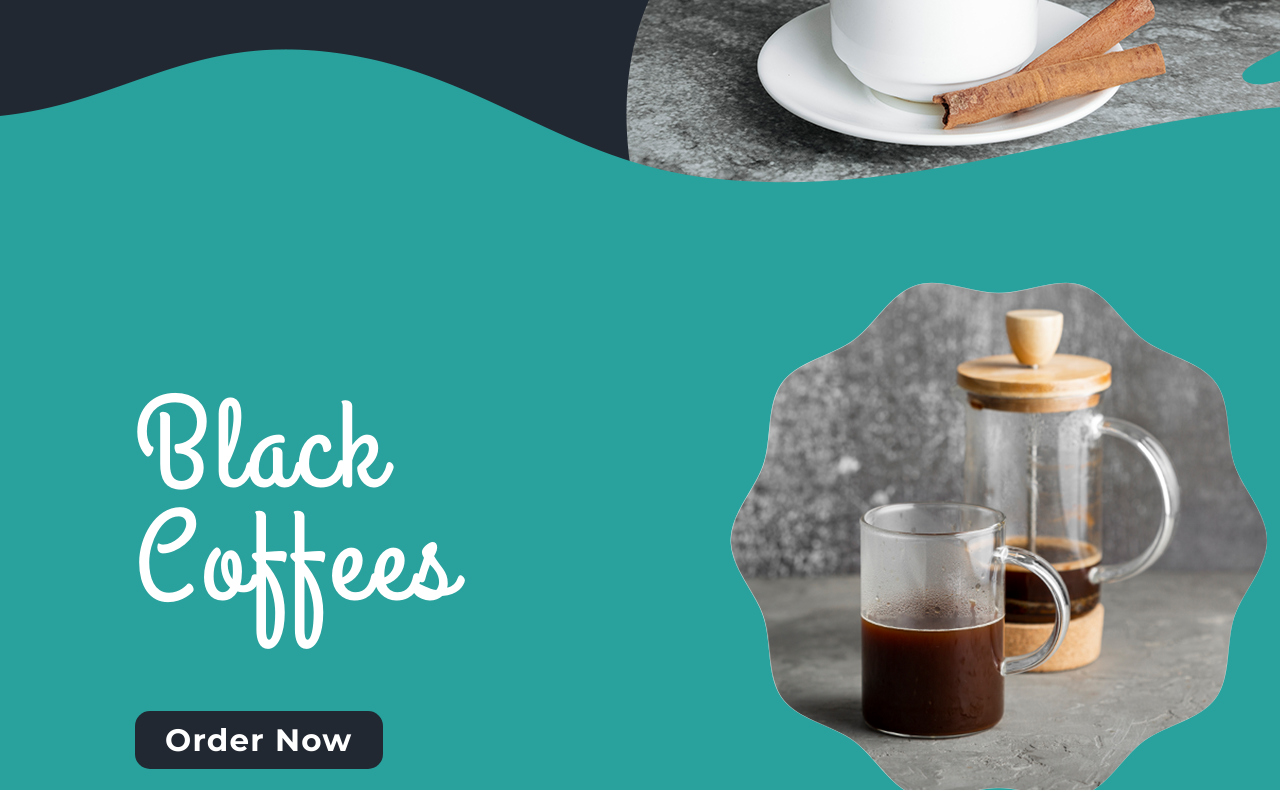
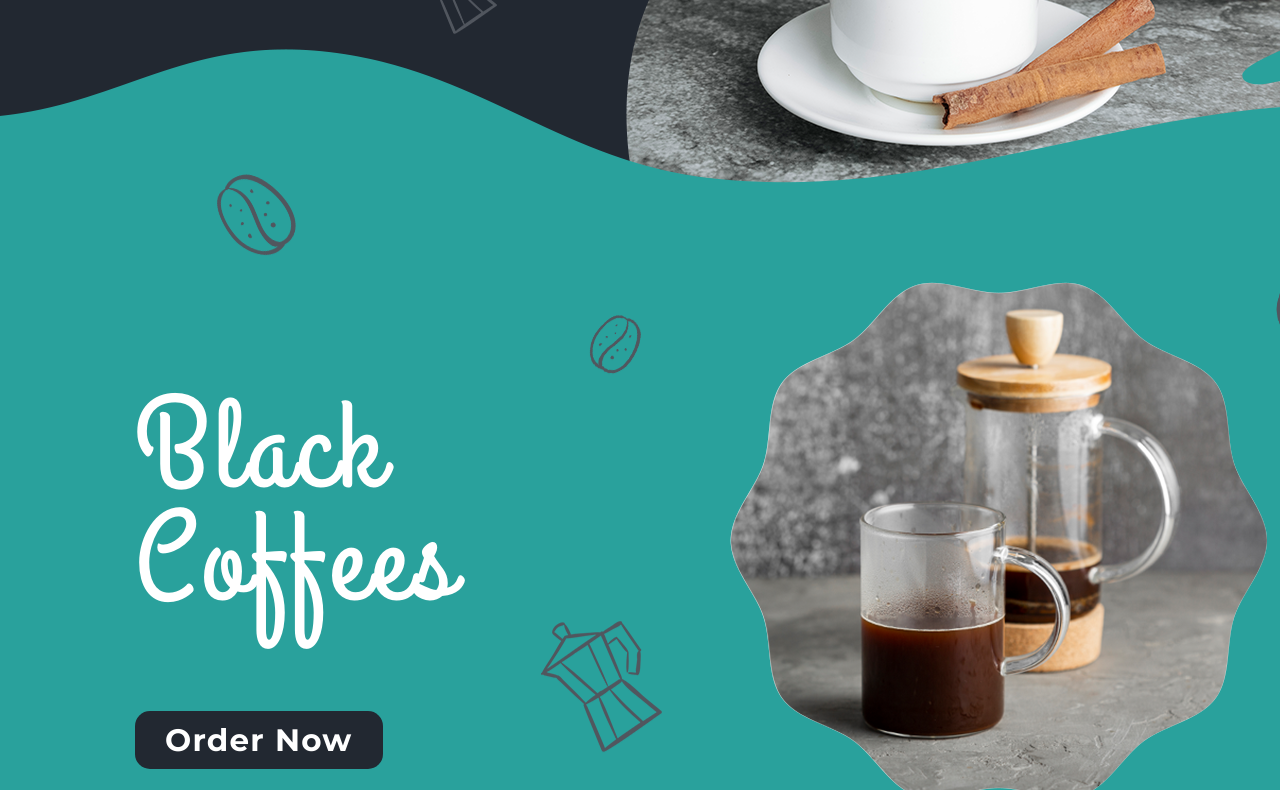
Before and after one commit to boogdann/Cafe, a plain HTML site: page index.html in a window 1280 px wide. Shown: the part 598-1388 px from the top of the page. Drawn offline with Linux system fonts and the light colour scheme; the site is published under a folder, as on GitHub Pages, so addresses that start at the root find nothing.

Commit message:
fix path to background image

```diff
--- a/assets/css/style.css
+++ b/assets/css/style.css
@@ -103,7 +103,7 @@ body {
   position:absolute;
   width: 1440px;
   height: 100%;
-  background-image: url("/assets/img/background.png");
+  background-image: url("../img/background.png");
   z-index: 1000;
   left: 0;
   right: 0;
```
